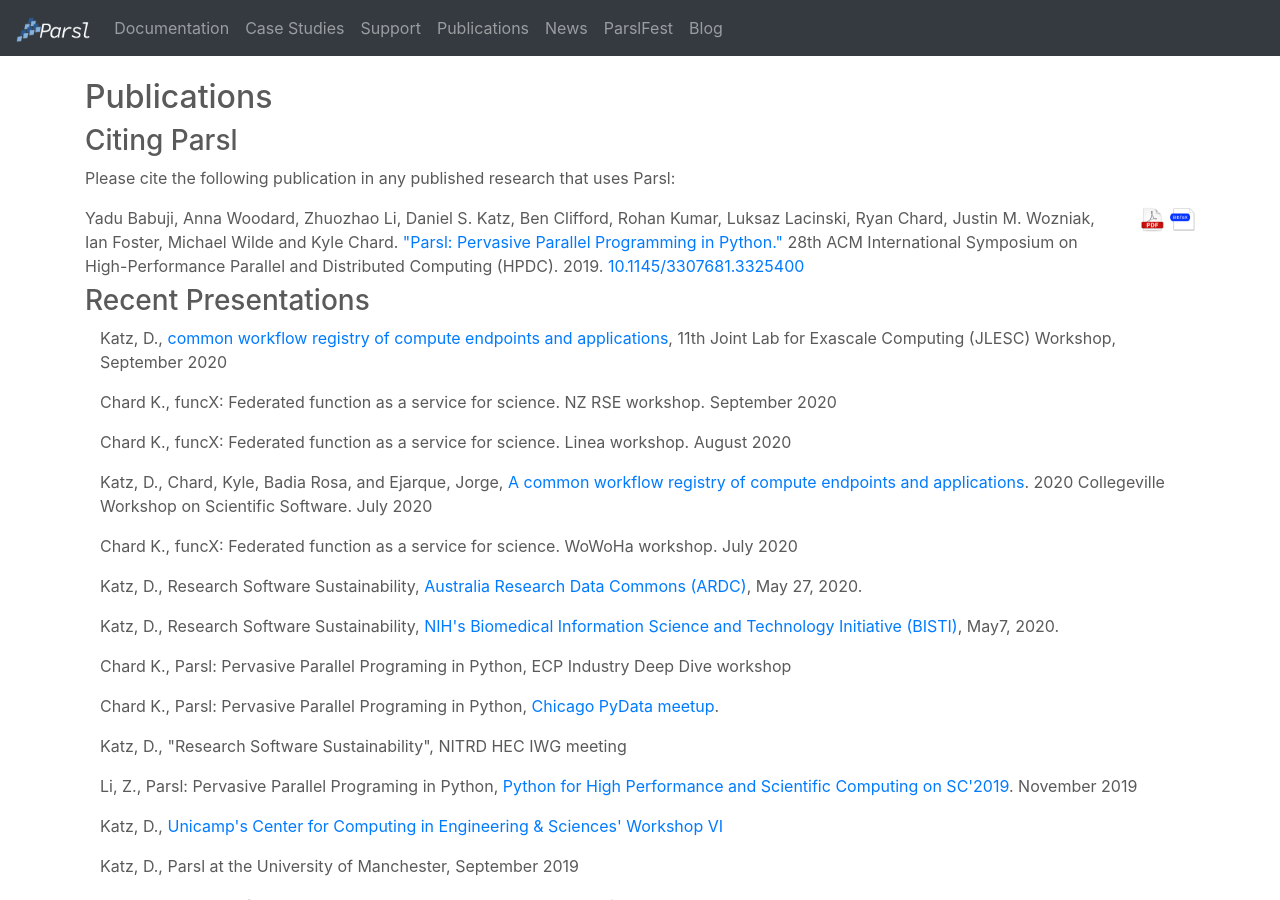
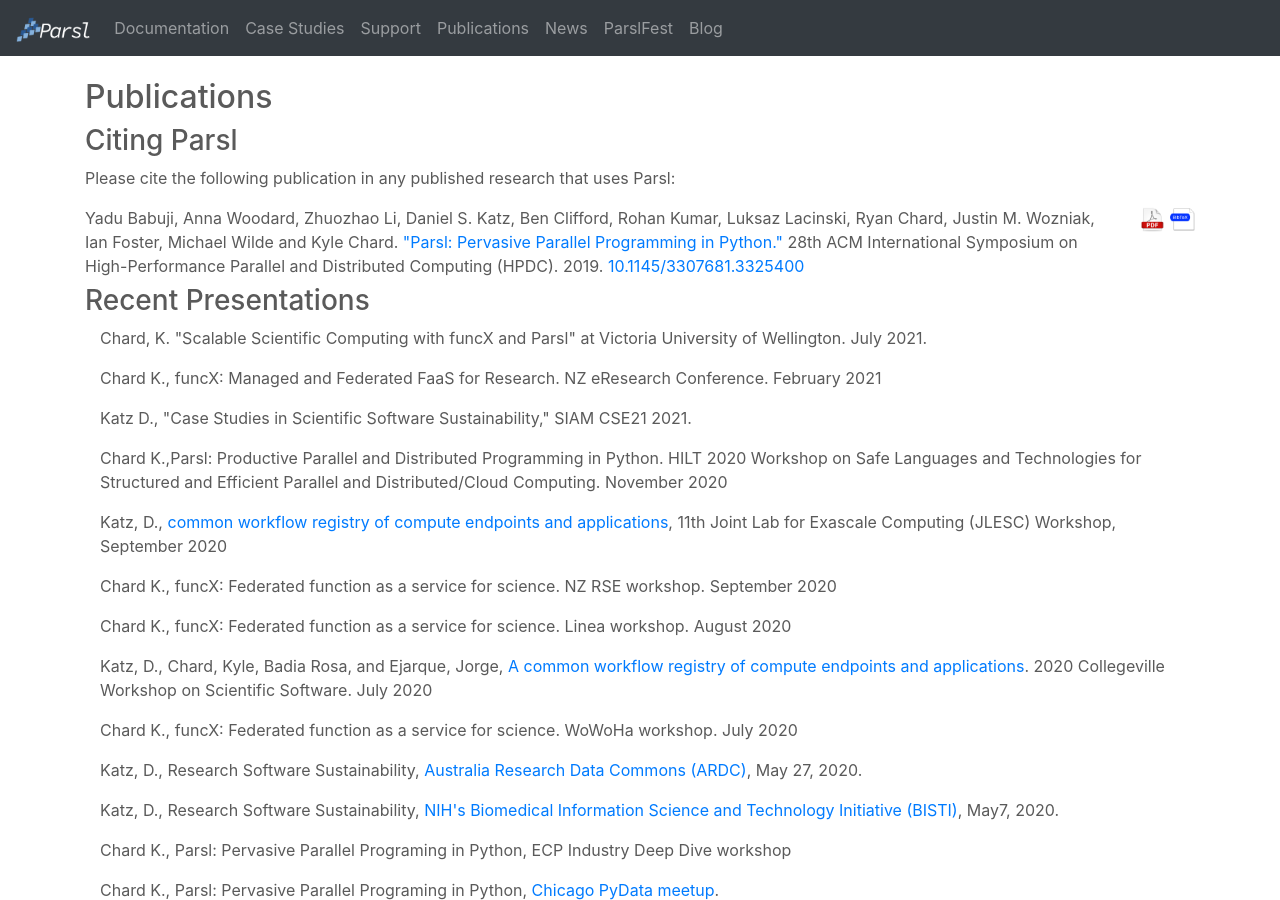
Before and after one commit to Parsl/parsl.github.io, a Jekyll site: the page built from publications.html, in a window 1280 px wide and 900 px high. Built offline with Jekyll 4.4.1, drawn with Linux system fonts in a browser that asks for light colours.

Commit message:
Update publications.html

```diff
--- a/publications.html
+++ b/publications.html
@@ -146,6 +146,10 @@
 		<h3>Recent Presentations</h3>
                 <div class="media col-sm-12">
                     <div class="media-body">
+			<p>Chard, K.  "Scalable Scientific Computing with funcX and Parsl" at Victoria University of Wellington. July 2021.</p>
+   			<p>Chard K., funcX: Managed and Federated FaaS for Research. NZ eResearch Conference. February 2021</p>
+			<p>Katz D., "Case Studies in Scientific Software Sustainability," SIAM CSE21 2021.<p>
+			<p>Chard K.,Parsl: Productive Parallel and Distributed Programming in Python. HILT 2020 Workshop on Safe Languages and Technologies for Structured and Efficient Parallel and Distributed/Cloud Computing. November 2020</p>
 			<p>Katz, D.,  <a href='https://indico.bnl.gov/event/9023/contributions/40346/>Research Software Sustainability</a> at the Future Trends in Nuclear Physics Computing Workshop, September 2020</p>
 			<p>Katz, D.,  <a href='https://doi.org/10.5281/zenodo.4020518'> common workflow registry of compute endpoints and applications</a>,  11th Joint Lab for Exascale Computing (JLESC) Workshop, September 2020</p>
 			<p>Chard K., funcX: Federated function as a service for science. NZ RSE workshop. September 2020</p>
```
